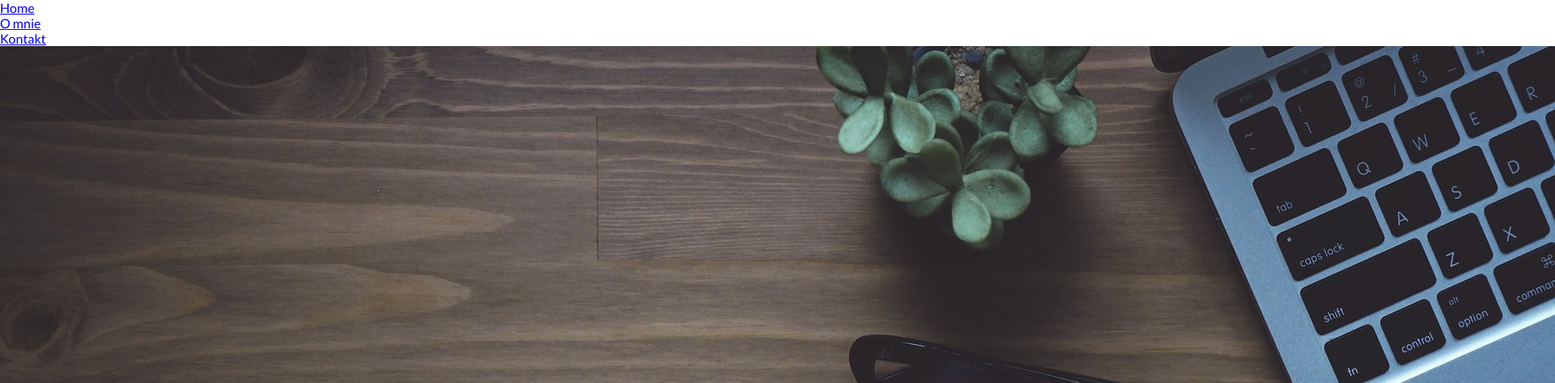
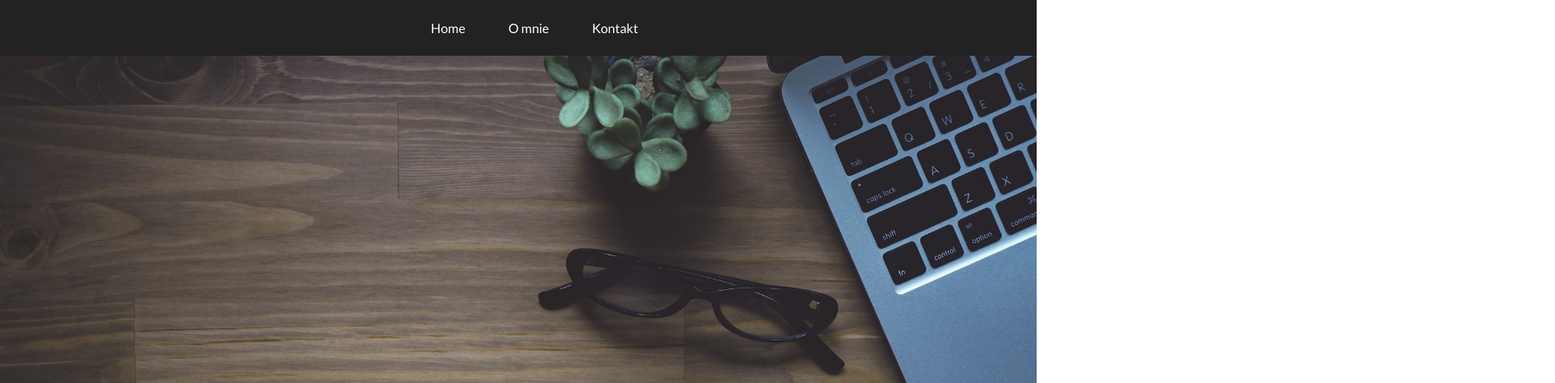
Before and after one commit to Klibanoforos/projekt-do-poprawy, a plain HTML site: page index.html in a window 1280 px wide. Shown: the top 474 px of the page at 81% size, 1920 px wide, since content can reach past the window. Drawn offline with Linux system fonts and the light colour scheme.

Commit message:
zmiana nav
zmiana

```diff
--- a/index.html
+++ b/index.html
@@ -11,22 +11,31 @@
 <body>
 
 
-    <div class="menu-item"><a href="#">Home</a></div>
-    <div class="menu-item"><a href="#about">O mnie</a></div>
-    <div class="menu-item"><a href="#contact">Kontakt</a></div>
+  <nav id="menu">
+      <ul>
+        <li class="menu-item"><a href="#">Home</a></li>
+        <li class="menu-item"><a href="#about">O mnie</a></li>
+        <li class="menu-item"><a href="#contact">Kontakt</a></li>
+      </ul>
+  </nav>
 
 
+  <header id="header">
     <img src="img/header-background.jpg" alt="Zdjęcie nagłówkowe">
     <div id="main-header-text">Moja własna strona</div>
+  </header>
 
+  <section id="about">
     <div id="about-header">O mnie</div>
     <div class="about-content">Front-end developer i project manager. Odpowiadał za realizację wielu projektów webowych dla klientów w Polski i zagranicy. Występował jako prelegent na spotkaniach WordUp, gdzie opowiadał o możliwościach systemu WordPress CMS przy tworzeniu stron internetowych.</div>
     <br />
 
     <div class="about-content"> Uważa, że każdy może zostać programistą, dlatego prowadzi warsztaty na uczelniach wyższych oraz w ramach projektu Codevenig, na których pokazuje jak funkcjonują współczesne strony internetowe.</div>
 
+  </section>
 
 
+  <footer id="contact">
     <div id="contact-header">Kontakt</div>
     <div id="contact-content">
       Łukasz Badocha<br />
@@ -34,6 +43,7 @@
       31-061 Kraków<br />
       <a href="mailto:l.badocha@arena108.pl">l.badocha@arena108.pl</a>
     </div>
+  </footer>
 
 </body>
 
```
